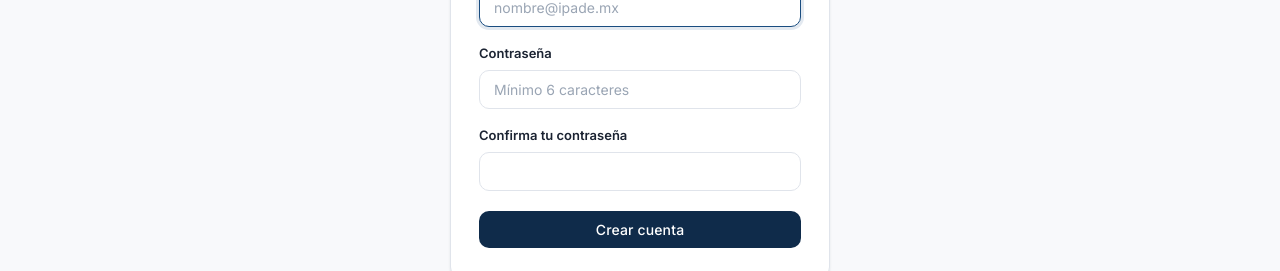
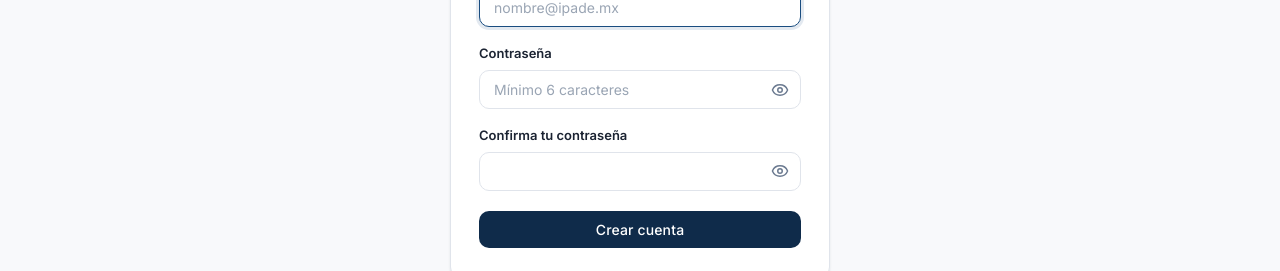
Before and after one commit to pitsecommerce-beep/analisis_causal_minijuego, a React (Vite) app: page /profesor/registro in a window 1280 px wide. Shown: the part 320-591 px from the top of the page. Built offline with nearby package versions, Linux system fonts and the light colour scheme.

Commit message:
Ojo para mostrar u ocultar la contraseña en el login y registro de profesores
Co-Authored-By: Claude Opus 5.5 <noreply@anthropic.com>
Claude-Session: https://claude.ai/code/session_01Hie2pZ7HqkNce6mW9xPc1e

```diff
--- /dev/null
+++ b/src/cliente/componentes/ui/CampoContrasena.tsx
@@ -0,0 +1,18 @@
+import { useState } from 'react';
+import type { InputHTMLAttributes } from 'react';
+import { Icono } from './Iconos.js';
+
+// Campo de contraseña con un botón de ojo para mostrar u ocultar lo que se escribe
+export function CampoContrasena(props: Omit<InputHTMLAttributes<HTMLInputElement>, 'type'>) {
+  const [visible, setVisible] = useState(false);
+  return (
+    <div className="campo-contrasena">
+      <input {...props} type={visible ? 'text' : 'password'} />
+      <button type="button" className="campo-contrasena-ojo" onClick={() => setVisible(v => !v)}
+        aria-label={visible ? 'Ocultar contraseña' : 'Mostrar contraseña'} aria-pressed={visible}
+        title={visible ? 'Ocultar contraseña' : 'Mostrar contraseña'}>
+        <Icono nombre={visible ? 'ojoCerrado' : 'ojo'} tamano={18} />
+      </button>
+    </div>
+  );
+}
--- a/src/cliente/componentes/ui/Iconos.tsx
+++ b/src/cliente/componentes/ui/Iconos.tsx
@@ -2,6 +2,8 @@ import type { ReactNode } from 'react';
 
 export type NombreIcono =
   | 'pregunta'
+  | 'ojo'
+  | 'ojoCerrado'
   | 'advertencia'
   | 'peligro'
   | 'eliminar'
@@ -254,6 +256,20 @@ const TRAZOS: Record<NombreIcono, ReactNode> = {
       <path d="M8 18h.01" />
     </>
   ),
+  ojo: (
+    <>
+      <path d="M2.06 12.35a1 1 0 0 1 0-.7 10.75 10.75 0 0 1 19.88 0 1 1 0 0 1 0 .7 10.75 10.75 0 0 1-19.88 0" />
+      <circle cx="12" cy="12" r="3" />
+    </>
+  ),
+  ojoCerrado: (
+    <>
+      <path d="M10.73 5.08A10.43 10.43 0 0 1 12 5c4.86 0 8.6 3.04 9.94 6.65a1 1 0 0 1 0 .7 10.8 10.8 0 0 1-1.44 2.49" />
+      <path d="M14.08 14.16a3 3 0 0 1-4.24-4.24" />
+      <path d="M17.48 17.5A10.75 10.75 0 0 1 2.06 12.35a1 1 0 0 1 0-.7 10.75 10.75 0 0 1 4.45-5.14" />
+      <path d="m2 2 20 20" />
+    </>
+  ),
 };
 
 interface Props {
--- a/src/cliente/estilos/global.css
+++ b/src/cliente/estilos/global.css
@@ -1634,3 +1634,21 @@ input[type='checkbox'].casilla {
   .ramon-globo::after { left: 43px; bottom: -10px; border-width: 11px 6px 0 6px; border-color: #fffdf8 transparent transparent transparent; }
   .ramon-globo-texto { font-size: 13px; min-height: 0; }
 }
+
+/* --- Campo de contraseña con ojo --- */
+.campo-contrasena { position: relative; }
+.campo-contrasena input { padding-right: 44px; }
+.campo-contrasena-ojo {
+  position: absolute;
+  top: 50%;
+  right: 6px;
+  transform: translateY(-50%);
+  display: inline-flex;
+  padding: 6px;
+  background: none;
+  border: 0;
+  border-radius: 6px;
+  color: var(--color-texto-secundario);
+  cursor: pointer;
+}
+.campo-contrasena-ojo:hover, .campo-contrasena-ojo:focus-visible { color: var(--color-primario); background: var(--color-fondo); }
--- a/src/cliente/paginas/Profesor.tsx
+++ b/src/cliente/paginas/Profesor.tsx
@@ -5,6 +5,7 @@ import { useSondeo } from '../sondeo.js';
 import { useUI } from '../componentes/ui/Notificaciones.js';
 import { PiePagina } from '../componentes/ui/PiePagina.js';
 import { VistaAcceso } from '../componentes/ui/VistaAcceso.js';
+import { CampoContrasena } from '../componentes/ui/CampoContrasena.js';
 import { LineaTiempo } from '../componentes/LineaTiempo.js';
 
 const INTERVALO_REFRESCO = 4000;
@@ -62,7 +63,7 @@ function Login() {
         </div>
         <div>
           <label className="campo-label" htmlFor="password">Contraseña</label>
-          <input id="password" type="password" autoComplete="current-password" value={password}
+          <CampoContrasena id="password" autoComplete="current-password" value={password}
             onChange={e => setPassword(e.target.value)} required />
         </div>
 
@@ -120,12 +121,12 @@ function Registro() {
         </div>
         <div>
           <label className="campo-label" htmlFor="password">Contraseña</label>
-          <input id="password" type="password" autoComplete="new-password" value={password}
+          <CampoContrasena id="password" autoComplete="new-password" value={password}
             onChange={e => setPassword(e.target.value)} placeholder="Mínimo 6 caracteres" required minLength={6} />
         </div>
         <div>
           <label className="campo-label" htmlFor="confirmacion">Confirma tu contraseña</label>
-          <input id="confirmacion" type="password" autoComplete="new-password" value={confirmacion}
+          <CampoContrasena id="confirmacion" autoComplete="new-password" value={confirmacion}
             onChange={e => setConfirmacion(e.target.value)} required minLength={6} />
         </div>
 
```
